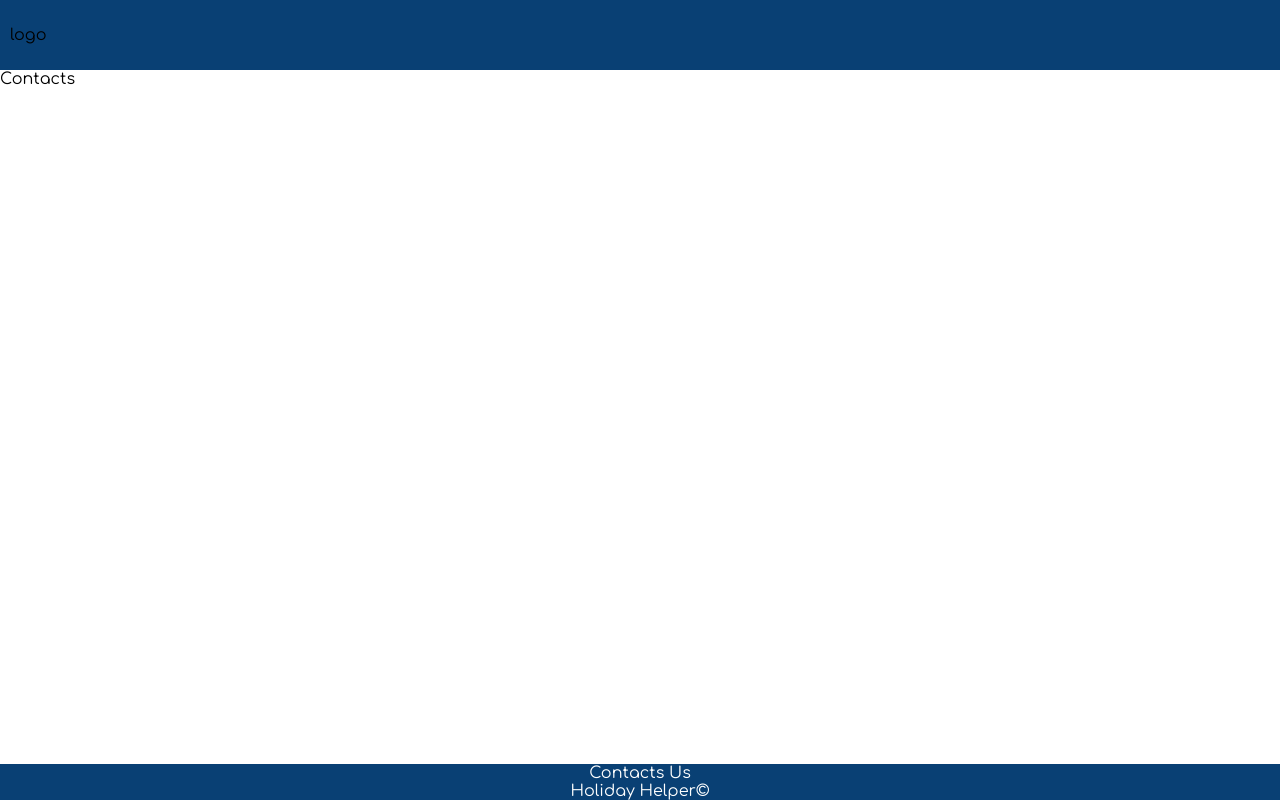
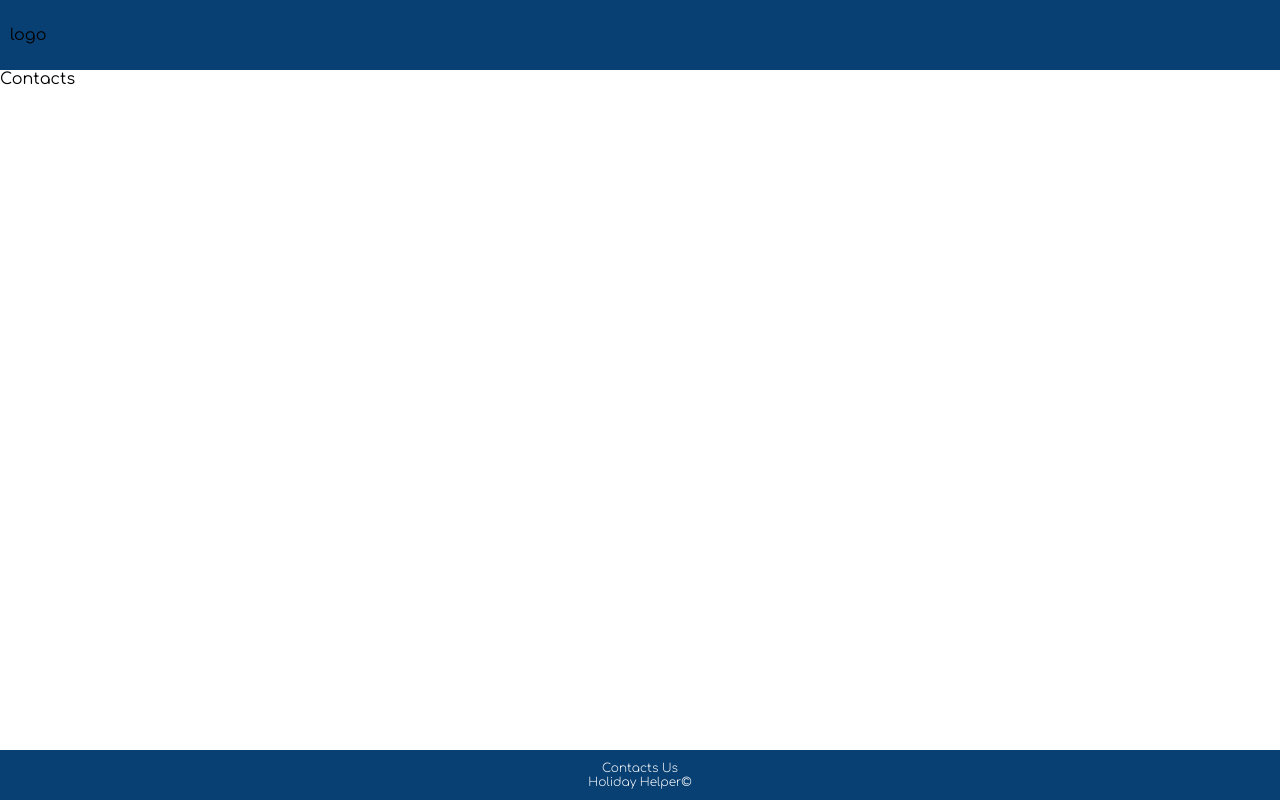
Before and after one commit to lalicia/holiday_helper_frontend, a React (Create React App) app: page /contacts in a window 1280 px wide. Built offline with nearby package versions, Linux system fonts and the light colour scheme; some icons are missing.

Commit message:
footer font and size edited

```diff
--- a/src/Component/Footer/Footer.css
+++ b/src/Component/Footer/Footer.css
@@ -1,11 +1,15 @@
 .footer{
+    height: 50px;
+    font-size: 12px;
+    font-weight: 100;
     text-align: center;
     display: flex;
+    justify-content: center;
+    flex-direction: column;
     position: fixed;
     width: 100%;
     left: 0;
     bottom: 0;
-    flex-direction: column;
     background-color: #094074;
     color: white;
 
--- a/src/Component/Navbar/navbar.css
+++ b/src/Component/Navbar/navbar.css
@@ -71,5 +71,4 @@
 
 .menu-icon {
     color: #ffdd4a
-
 }
```
